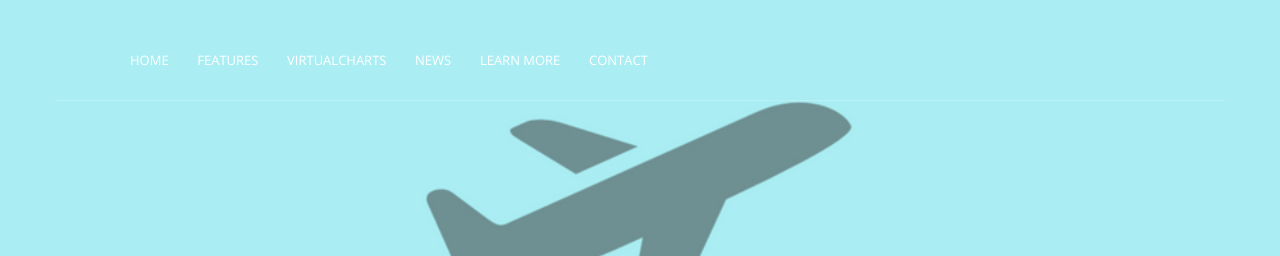
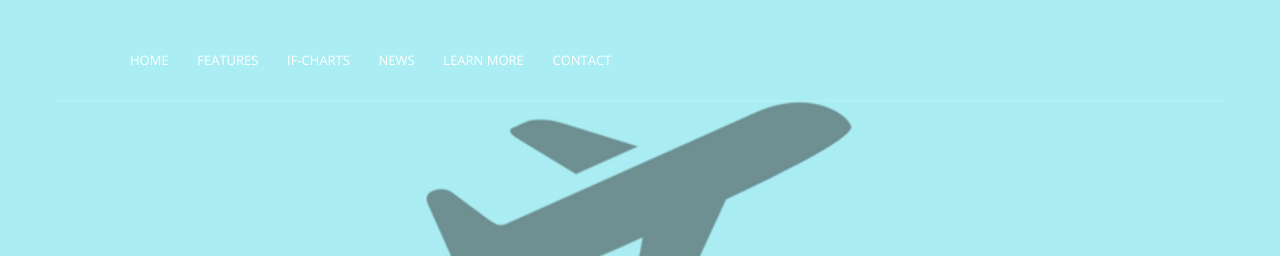
Before and after one commit to waffle-iron/IF-Charts, a plain HTML site: page IF-Charts/contact.html in a window 1280 px wide. Shown: the top 256 px of the page. Drawn offline with nearby package versions, Linux system fonts and the light colour scheme.

Commit message:
Update contact.html

```diff
--- a/IF-Charts/contact.html
+++ b/IF-Charts/contact.html
@@ -39,7 +39,7 @@
                             <ul class="primary-nav">
                             <li><a href="index.html">Home</a></li>
                             <li><a href="features.html">Features</a></li>
-                                <li><a href="virtualcharts.html">VirtualCharts</a></li>
+                                <li><a href="ifcharts.html">IF-Charts</a></li>
                                 <li><a href="news.html">News</a></li>
                                 <li><a href="learnmore.html">Learn More</a></li>
                                 <li><a href="contact.html">Contact</a></li>
```
